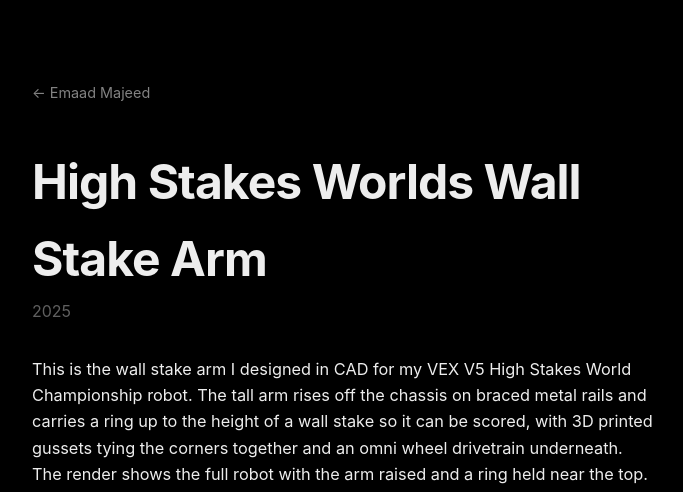
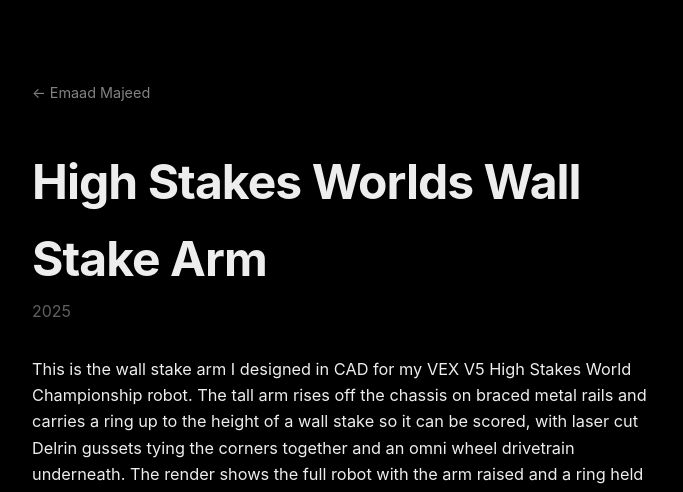
Before and after one commit to emaad-majeed/emaad-majeed.github.io, a Jekyll site: the page built from _projects/high-stakes-worlds-wall-stake-arm.md, in a window 1280 px wide, cut to the strip 0-492 px from the top of the page. Shown: the whole strip, without its empty margins (296-979 px from the left). Built offline with Jekyll 4.4.1, drawn with Linux system fonts in a browser that asks for light colours; some of the changed text lies outside the part shown.

Commit message:
Correct gussets: laser cut Delrin, not 3D printed (High Stakes worlds bot and wall stake arm)

```diff
--- a/_projects/high-stakes-worlds-wall-stake-arm.md
+++ b/_projects/high-stakes-worlds-wall-stake-arm.md
@@ -4,6 +4,6 @@ year: "2025"
 blurb: "A CAD design for the wall stake scoring arm on my High Stakes World Championship robot."
 ---
 
-This is the wall stake arm I designed in CAD for my VEX V5 High Stakes World Championship robot. The tall arm rises off the chassis on braced metal rails and carries a ring up to the height of a wall stake so it can be scored, with 3D printed gussets tying the corners together and an omni wheel drivetrain underneath. The render shows the full robot with the arm raised and a ring held near the top.
+This is the wall stake arm I designed in CAD for my VEX V5 High Stakes World Championship robot. The tall arm rises off the chassis on braced metal rails and carries a ring up to the height of a wall stake so it can be scored, with laser cut Delrin gussets tying the corners together and an omni wheel drivetrain underneath. The render shows the full robot with the arm raised and a ring held near the top.
 
 ![CAD render of the robot with the wall stake arm raised and a ring held at the top](/assets/projects/high-stakes-worlds-wall-stake-arm/design-01.png)
```
Also changed, not shown: _projects/high-stakes-worlds-bot.md (+1 -1 lines).
